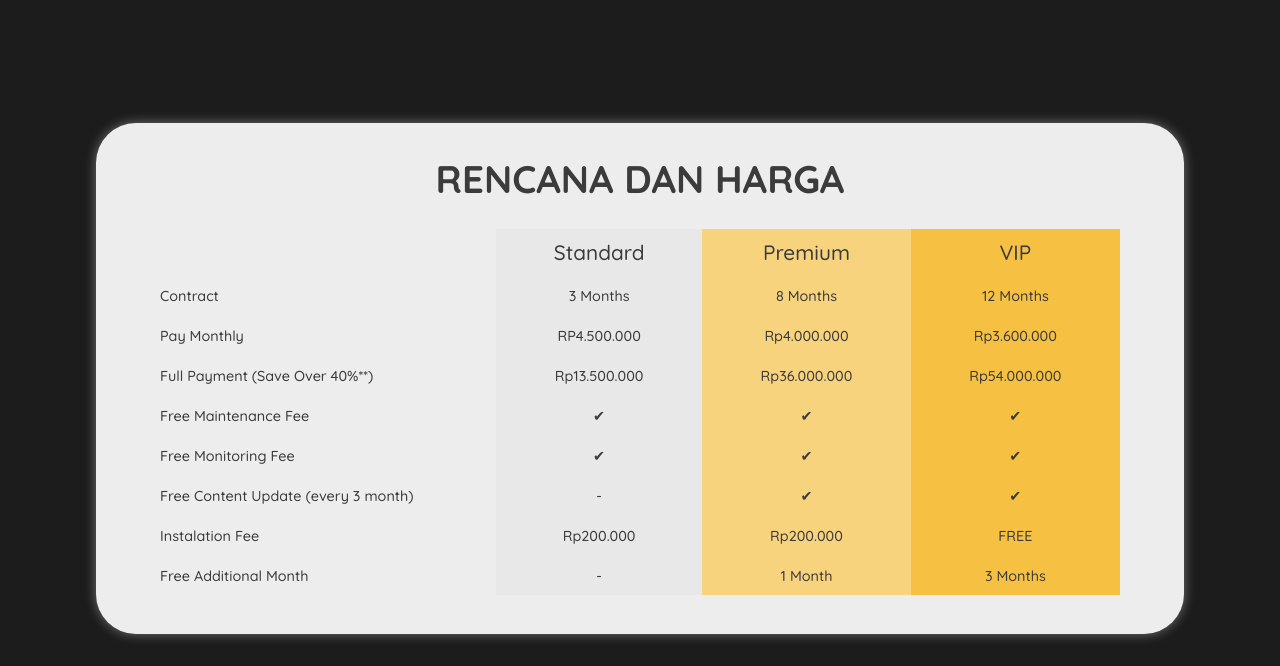
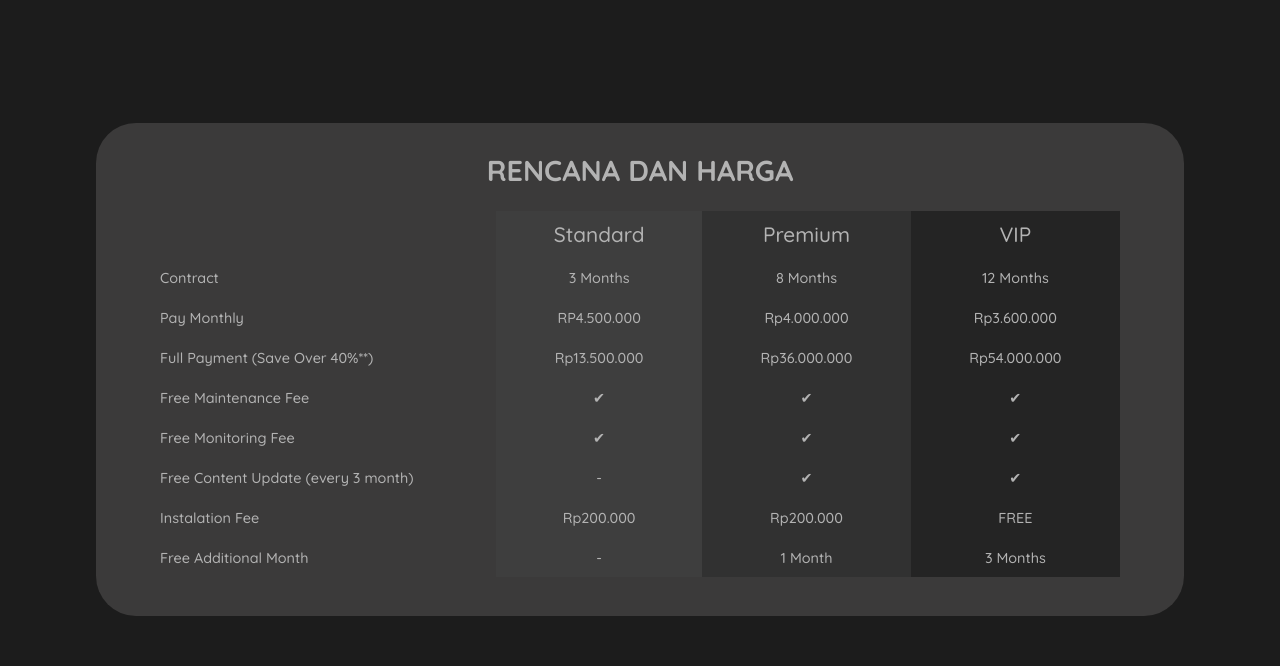
Before and after one commit to grosirone-tech/g1-brand-advertising-landing-page, a Next.js app: page / in a window 1280 px wide. Shown: the part 1320-1986 px from the top of the page. Built offline with nearby package versions, Linux system fonts and the light colour scheme; a web font is replaced by a local one.

Commit message:
scenes plan & pricing updating text size

```diff
--- a/src/scenes/planPricing/PlanPricing.tsx
+++ b/src/scenes/planPricing/PlanPricing.tsx
@@ -70,7 +70,7 @@ export default function PlanPricing() {
     <section id="pricing">
       <div className="plan-section">
         <div className="plan-container">
-          <Text size="header" content="RENCANA DAN HARGA" />
+          <Text size="subheader" content="RENCANA DAN HARGA" />
           <div className="table-harga">
             <Table
               data={data}
--- a/src/scenes/planPricing/planPricing.css
+++ b/src/scenes/planPricing/planPricing.css
@@ -4,18 +4,16 @@
 }
 
 .plan-container {
-    background-color: rgb(237, 237, 237);
+    background-color: rgb(59, 58, 58);
     border-radius: 40px;
     padding: 2em;
-    color: rgb(59, 59, 59);
-    box-shadow: 0px 0px 14px 1px #00000062;
     text-align: center;
     display: flex;
     flex: 0 0 auto;
     flex-direction: column;
     justify-content: center;
     z-index: 2;
-    box-shadow: 0px 0px 12px 0px rgba(255, 255, 255, 0.379);
+    color: #b3b3b3;
 }
 
 .table-harga {
--- a/src/scenes/planPricing/table.css
+++ b/src/scenes/planPricing/table.css
@@ -24,7 +24,6 @@
 
 .table-container table thead td {
     text-align: center;
-
 }
 
 .table-container table thead td, tbody tr td {
@@ -41,15 +40,15 @@
 }
 
 .table-container table thead td:nth-child(2), tbody tr td:nth-child(2) {
-    background-color: rgb(232, 232, 232);
+    background-color: rgb(62, 62, 62);
 }
 
 .table-container table thead td:nth-child(3), tbody tr td:nth-child(3) {
-    background-color: #f8d37e;
+    background-color: rgb(49, 49, 49);
 }
 
 .table-container table thead td:nth-child(4), tbody tr td:nth-child(4) {
-    background-color: #f6c143;
+    background-color: rgb(36, 36, 36);
 }
 
 @media (max-width: 910px) {
```
